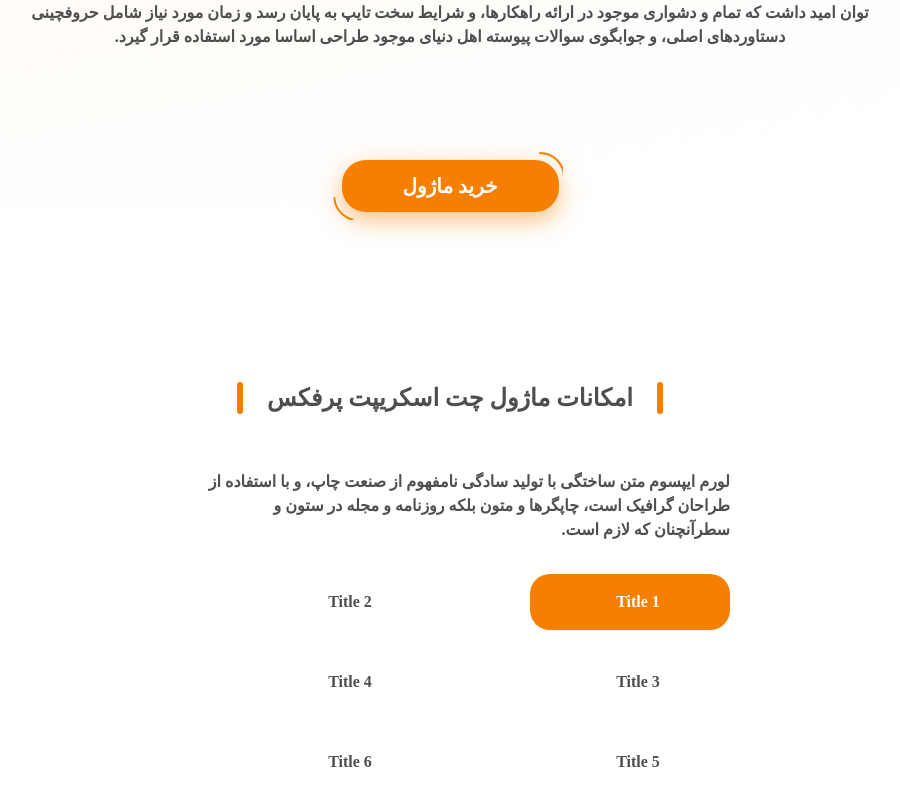
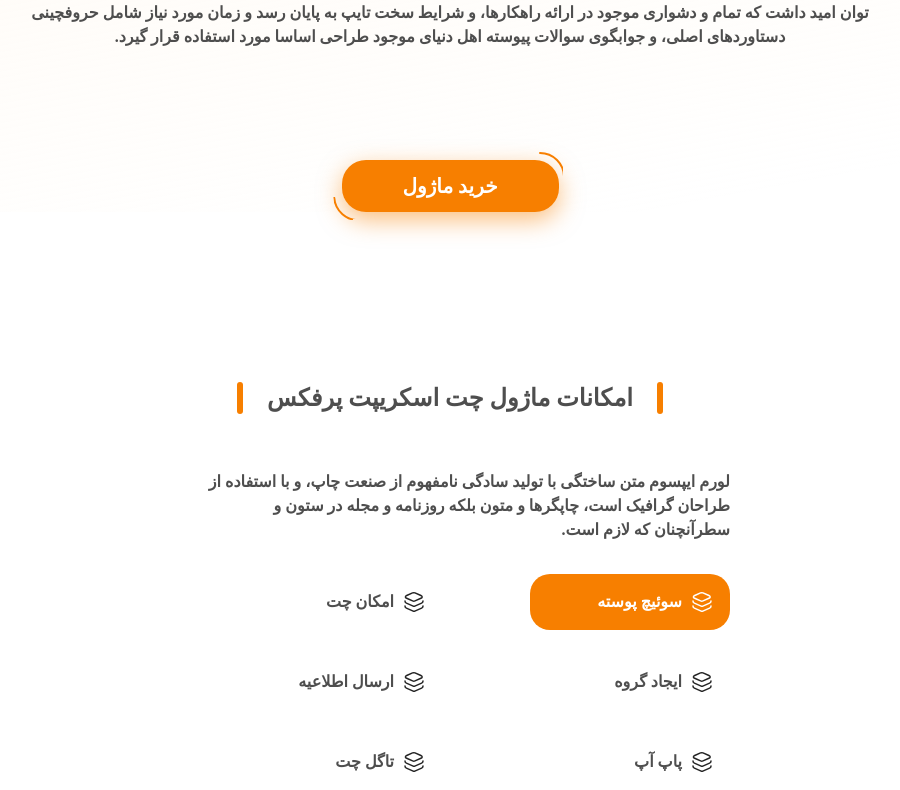
Before and after one commit to mahyarErshad/perfex-chat, a React (Create React App) app: page / in a window 1280 px wide. Shown: the part 1649-2439 px from the top of the page, without its empty margins (190-1090 px from the left). Built offline with nearby package versions, Linux system fonts and the light colour scheme; a web font is replaced by a local one.

Commit message:
SVG of tabs are added and styled

```diff
--- a/src/Components/ToolsSection/ToolsSection.jsx
+++ b/src/Components/ToolsSection/ToolsSection.jsx
@@ -1,6 +1,7 @@
 import React from "react";
 import SectionTitle from "../Utils/SectionTitle/SectionTitle";
 import { Tab, Tabs, TabList, TabPanel } from "react-tabs";
+import { ReactComponent as LayerIcon } from "../../assets/images/tabs-layer-icon.svg";
 
 function ToolsSection() {
   const tabs = ["سوئیچ پوسته", "امکان چت", "ایجاد گروه", "ارسال اطلاعیه", "پاپ آپ", "تاگل چت"];
@@ -11,12 +12,14 @@ function ToolsSection() {
         <div className="flex-col gap-8 lg:max-w-[33.5rem]">
           <p className="text-base font-semibold">لورم ایپسوم متن ساختگی با تولید سادگی نامفهوم از صنعت چاپ، و با استفاده از طراحان گرافیک است، چاپگرها و متون بلکه روزنامه و مجله در ستون و سطرآنچنان که لازم است.</p>
           <TabList className="grid lg:grid-cols-2 grid-tabs-gap">
-            <Tab>Title 1</Tab>
-            <Tab>Title 2</Tab>
-            <Tab>Title 3</Tab>
-            <Tab>Title 4</Tab>
-            <Tab>Title 5</Tab>
-            <Tab>Title 6</Tab>
+            {tabs.map((tab, index) => {
+              return (
+                <Tab key={index}>
+                  <LayerIcon stroke="#242424" />
+                  <h3 className="text-inherit">{tab}</h3>
+                </Tab>
+              );
+            })}
           </TabList>
         </div>
         <div className=""></div>
--- a/src/index.css
+++ b/src/index.css
@@ -93,7 +93,7 @@ body,
 }
 .react-tabs__tab {
   display: flex;
-  justify-content: center;
+  justify-content: flex-start;
   align-items: center;
   padding: 0.5rem 1rem 0.5rem 2rem;
   gap: 0.5rem;
@@ -109,3 +109,6 @@ body,
   outline: none;
   color: white;
 }
+.react-tabs__tab[aria-selected="true"] svg {
+  stroke: white;
+}
```
